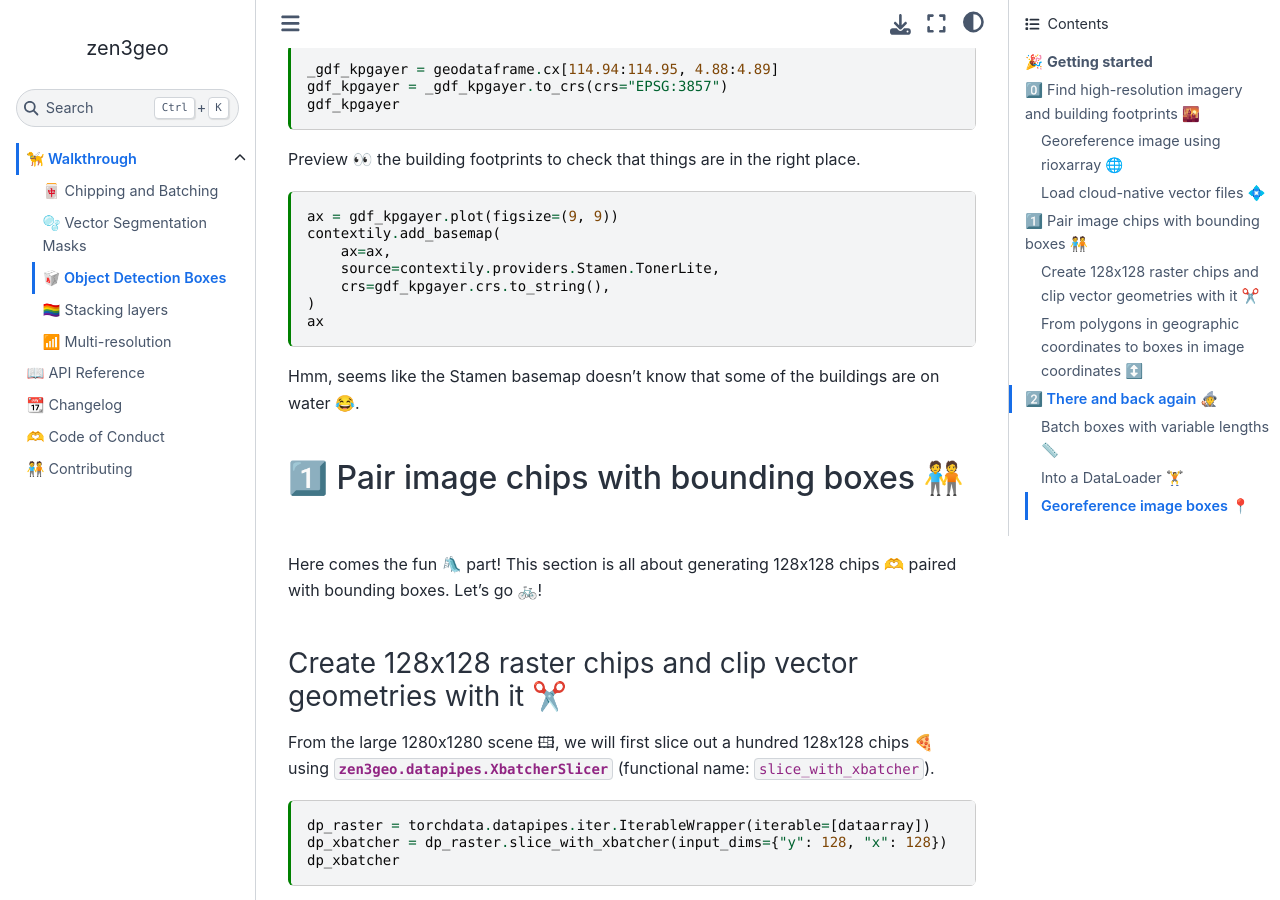
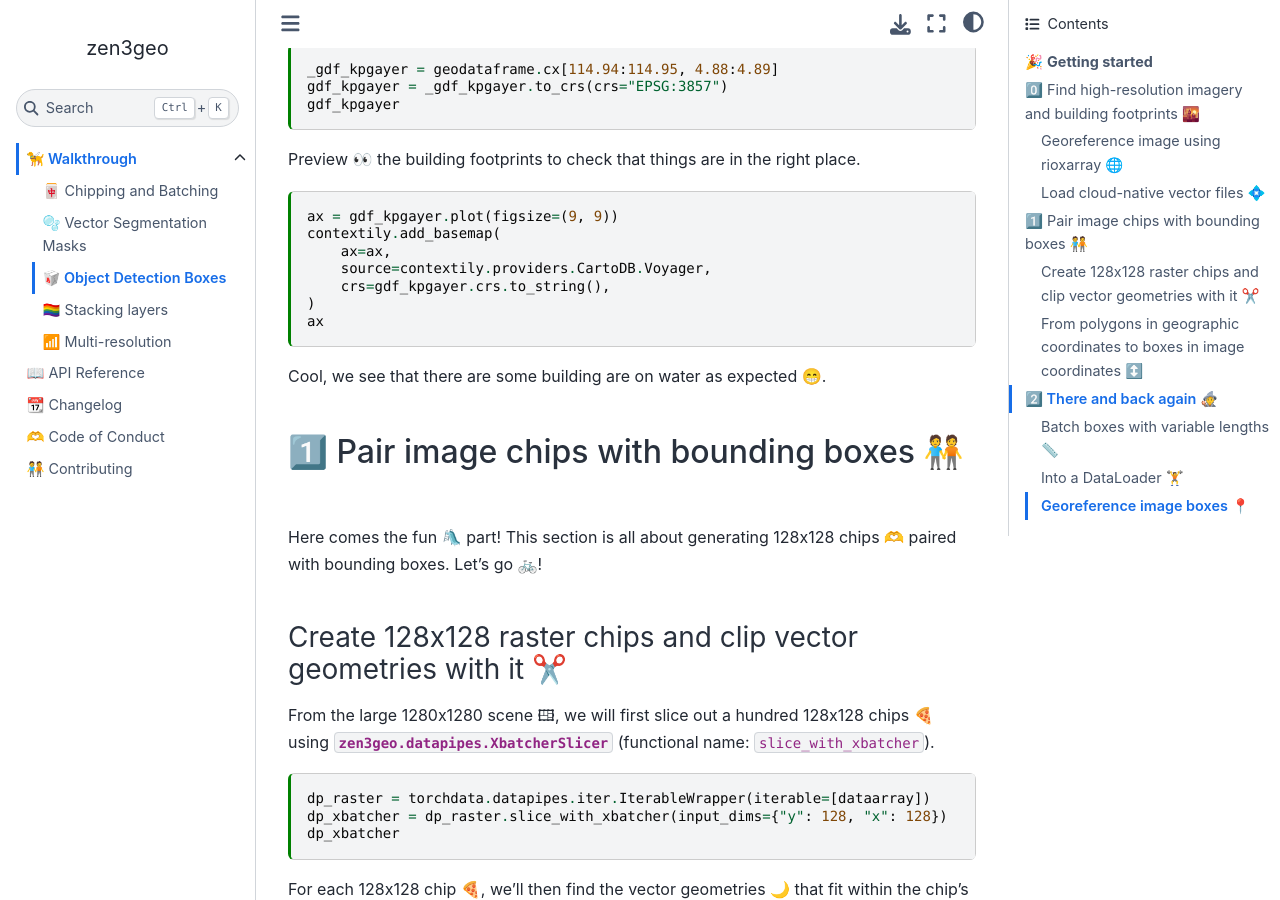
Before and after one commit to weiji14/zen3geo, a Jupyter Book: the page built from docs/object-detection-boxes.md, in a window 1280 px wide and 900 px high, scrolled down 3445 px. Built offline with Jupyter Book 1.0.4 settings and Sphinx 7.4.7 and the Sphinx Book theme 1.1.4, drawn with Linux system fonts in a browser that asks for light colours.

Commit message:
:wastebasket: Switch from Stamen TonerLite to CartoDB Voyager basemap
Stamen basemaps now require an API key, so switching to CartoDB instead. Great to see that the Voyager basemap actually shows the buildings on water instead of on land!

````diff
--- a/docs/object-detection-boxes.md
+++ b/docs/object-detection-boxes.md
@@ -184,14 +184,13 @@ Preview 👀 the building footprints to check that things are in the right place
 ax = gdf_kpgayer.plot(figsize=(9, 9))
 contextily.add_basemap(
     ax=ax,
-    source=contextily.providers.Stamen.TonerLite,
+    source=contextily.providers.CartoDB.Voyager,
     crs=gdf_kpgayer.crs.to_string(),
 )
 ax
 ```
 
-Hmm, seems like the Stamen basemap doesn't know that some of the buildings are
-on water 😂.
+Cool, we see that there are some building are on water as expected 😁.
 
 
 ## 1️⃣ Pair image chips with bounding boxes 🧑‍🤝‍🧑
````
